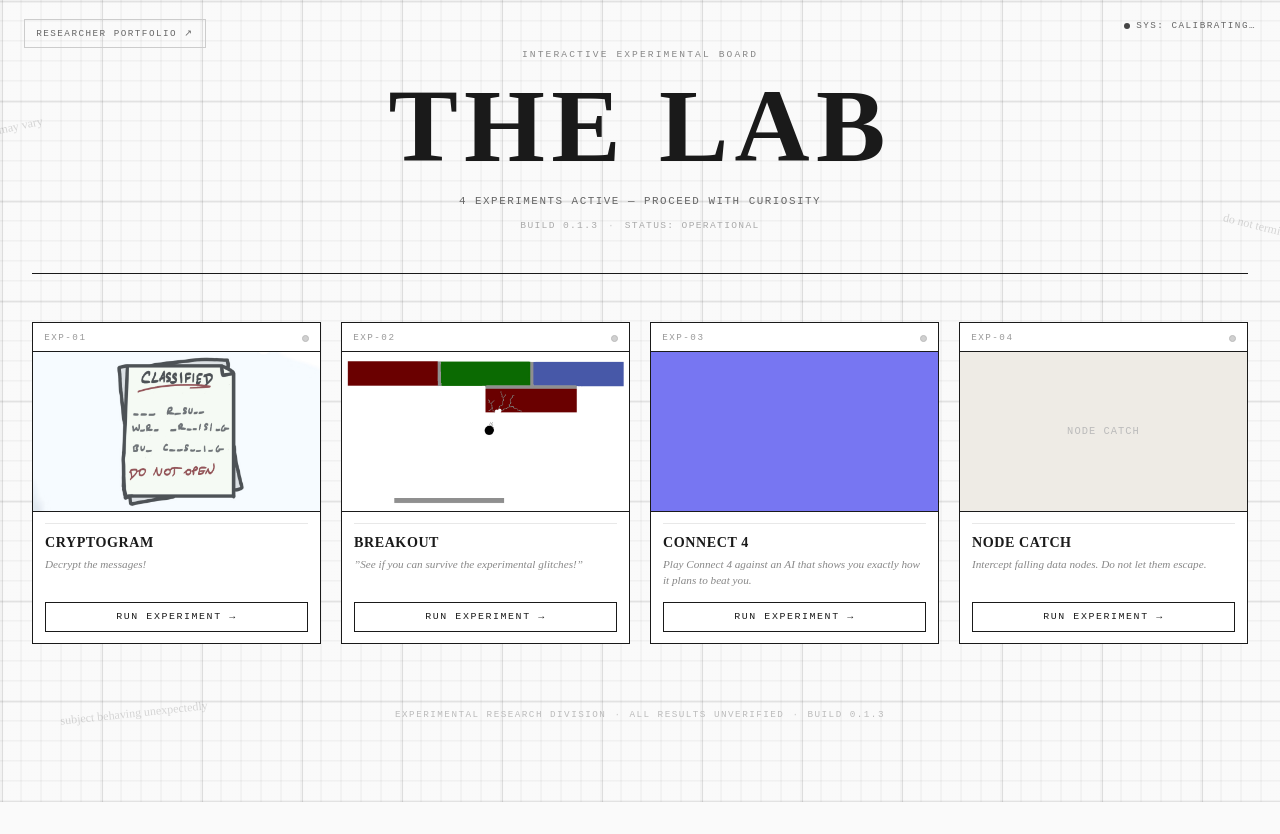
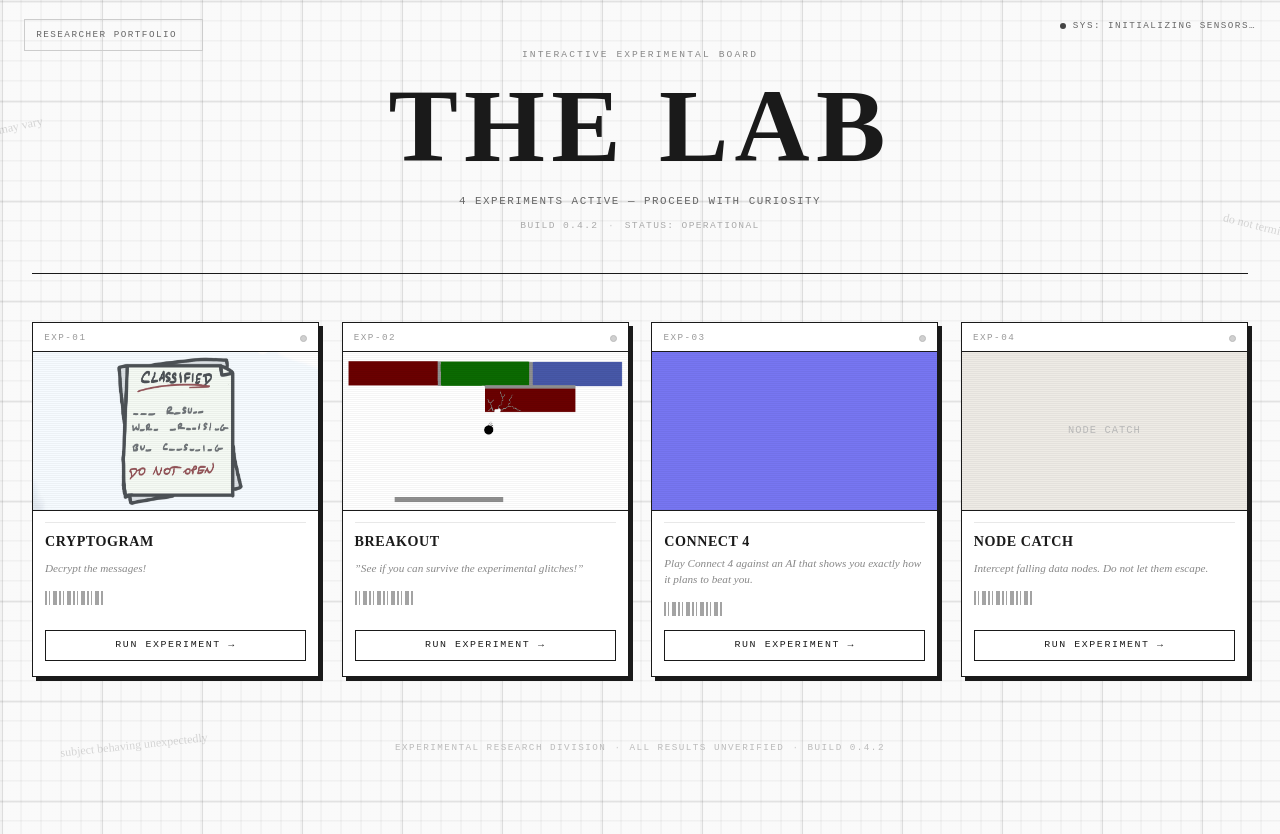
Before and after one commit to mp0549/lab, a React (Vite) app: page /#/ in a window 1280 px wide. Shown: the top 834 px of the page. Before the commit the page ends 802 px from the top, so only its background shows below. Built offline with nearby package versions, Linux system fonts and the light colour scheme.

Commit message:
UI improvements

```diff
--- a/src/components/GameCard.jsx
+++ b/src/components/GameCard.jsx
@@ -24,6 +24,7 @@ export default function GameCard({ title, subtitle, href, image, moduleId, onAcc
         <div className="module-sep" />
         <h3 className="module-title-text">{title}</h3>
         {subtitle && <p className="module-tagline-text">{subtitle}</p>}
+        <div class="module-barcode"></div>
       </div>
 
       <div className="module-foot">
--- a/src/index.css
+++ b/src/index.css
@@ -431,7 +431,7 @@ div[data-theme] { background: transparent !important; }
   color: #666;
   text-decoration: none;
   border: 1px solid #ccc;
-  padding: 0.4rem 0.7rem;
+  padding: 0.5rem 0.7rem;
   z-index: 10;
   transition: background 140ms ease, color 140ms ease, border-color 140ms ease;
 }
@@ -440,12 +440,19 @@ div[data-theme] { background: transparent !important; }
   color: #fff;
   border-color: #1a1a1a;
 }
+.lab-portfolio-link::after {
+content: " █";
+animation: blink 1.5s step-end infinite;
+}
+@keyframes blink {
+50% { opacity: 0; }
+}
 
 /* ── Module grid ── */
 .lab-grid {
   display: grid;
   grid-template-columns: repeat(1, 1fr);
-  gap: 1.25rem;
+  gap: 1.4rem;
 }
 @media (min-width: 540px)  { .lab-grid { grid-template-columns: repeat(2, 1fr); } }
 @media (min-width: 900px)  { .lab-grid { grid-template-columns: repeat(3, 1fr); } }
@@ -501,17 +508,25 @@ div[data-theme] { background: transparent !important; }
   border: 1px solid #1a1a1a;
   position: relative;
   cursor: crosshair;
-  transition: transform 180ms ease, box-shadow 180ms ease;
   display: flex;
   flex-direction: column;
-}
+  /* Hard brutalist shadow replacing the invalid gradient */
+  box-shadow: 4px 4px 0px #1a1a1a;
+  /* Smoother, slightly springy transition */
+  transition: transform 200ms cubic-bezier(0.25, 0.46, 0.45, 0.94),
+              box-shadow 200ms cubic-bezier(0.25, 0.46, 0.45, 0.94);
+}
+
 .module-card:hover {
-  transform: translateY(-3px);
-  box-shadow: 4px 4px 0 #1a1a1a;
-}
+  /* Card moves up/left, shadow grows down/right */
+  transform: translate(-3px, -3px);
+  box-shadow: 7px 7px 0px #1a1a1a;
+}
+
 .module-card:active {
-  transform: translateY(0px);
-  box-shadow: 1px 1px 0 #1a1a1a;
+  /* Squish effect on click */
+  transform: translate(2px, 2px);
+  box-shadow: 2px 2px 0px #1a1a1a;
 }
 
 /* Card top row */
@@ -521,6 +536,7 @@ div[data-theme] { background: transparent !important; }
   justify-content: space-between;
   padding: 0.5rem 0.7rem 0.35rem;
 }
+
 .module-id-tag {
   font-family: 'Courier New', monospace;
   font-size: 0.58rem;
@@ -528,6 +544,7 @@ div[data-theme] { background: transparent !important; }
   color: #999;
   text-transform: uppercase;
 }
+
 .module-led {
   width: 7px;
   height: 7px;
@@ -536,6 +553,7 @@ div[data-theme] { background: transparent !important; }
   border: 1px solid #bbb;
   transition: background 200ms ease, box-shadow 200ms ease;
 }
+
 .module-card:hover .module-led {
   background: #e8c940;
   border-color: #c4a820;
@@ -552,6 +570,28 @@ div[data-theme] { background: transparent !important; }
   border-bottom: 1px solid #1a1a1a;
   background: #eeebe5;
 }
+
+/* Add this below your existing .module-thumb-wrap */
+.module-thumb-wrap::after {
+  content: "";
+  position: absolute;
+  top: 0;
+  left: 0;
+  width: 100%;
+  height: 100%;
+  /* Creates the horizontal scanlines */
+  background: repeating-linear-gradient(
+    0deg,
+    rgba(0, 0, 0, 0.04),
+    rgba(0, 0, 0, 0.04) 1px,
+    transparent 1px,
+    transparent 2px
+  );
+  /* Ensures the overlay doesn't block right-clicks or hover states */
+  pointer-events: none;
+  z-index: 2;
+}
+
 .module-thumb-img {
   width: 100%;
   height: 100%;
@@ -559,9 +599,11 @@ div[data-theme] { background: transparent !important; }
   display: block;
   transition: transform 320ms ease;
 }
+
 .module-card:hover .module-thumb-img {
   transform: scale(1.04);
 }
+
 .module-thumb-empty {
   width: 100%;
   height: 100%;
@@ -580,12 +622,14 @@ div[data-theme] { background: transparent !important; }
   padding: 0.7rem 0.75rem 0.4rem;
   flex: 1;
 }
+
 .module-sep {
   width: 100%;
   height: 1px;
   background: #e8e8e8;
   margin-bottom: 0.55rem;
 }
+
 .module-title-text {
   font-family: 'Times New Roman', serif;
   font-size: 0.88rem;
@@ -596,18 +640,64 @@ div[data-theme] { background: transparent !important; }
   line-height: 1.3;
   margin-bottom: 0.3rem;
 }
+
+/* Add these keyframes anywhere in your stylesheet */
+@keyframes text-glitch {
+  0% { text-shadow: 1px 0 0 red, -1px 0 0 cyan; transform: translate(-1px, 0); }
+  20% { text-shadow: -1px 0 0 red, 1px 0 0 cyan; transform: translate(1px, 0); }
+  40% { text-shadow: 1px 0 0 red, -1px 0 0 cyan; transform: translate(-1px, 0); }
+  60% { text-shadow: -1px 0 0 red, 1px 0 0 cyan; transform: translate(1px, 0); }
+  80% { text-shadow: 0.5px 0 0 red, -0.5px 0 0 cyan; transform: translate(-0.5px, 0); }
+  100% { text-shadow: 0 0 0 transparent; transform: translate(0, 0); }
+}
+
+/* Trigger the animation when the card is hovered */
+.module-card:hover .module-title-text {
+  animation: text-glitch 0.35s cubic-bezier(0.25, 0.46, 0.45, 0.94) both;
+}
+
+/* Add these keyframes anywhere in your stylesheet */
+@keyframes terminal-wipe {
+  from { clip-path: inset(0 100% 0 0); }
+  to { clip-path: inset(0 0 0 0); }
+}
+
+/* Update your existing .module-tagline-text to include the animation */
 .module-tagline-text {
   font-family: 'Times New Roman', serif;
   font-size: 0.7rem;
   color: #888;
   font-style: italic;
   line-height: 1.45;
+
+  /* The Typewriter additions */
+  display: inline-block;
+  animation: terminal-wipe 1.2s cubic-bezier(0.21, 0.88, 0.65, 1.02) forwards;
+}
+
+/*Simulated barcode*/
+.module-barcode {
+  height: 14px;
+  width: 60px;
+  margin-top: 12px;
+  opacity: 0.4;
+  /* Simulates barcode lines of varying thickness */
+  background: repeating-linear-gradient(
+    to right,
+    #1a1a1a 0, #1a1a1a 2px,
+    transparent 2px, transparent 4px,
+    #1a1a1a 4px, #1a1a1a 5px,
+    transparent 5px, transparent 8px,
+    #1a1a1a 8px, #1a1a1a 12px,
+    transparent 12px, transparent 14px
+  );
 }
 
 /* Card action */
 .module-foot {
-  padding: 0.45rem 0.75rem 0.7rem;
-}
+  padding: 0.45rem 0.75rem 0.9rem;
+}
+
 .module-btn {
   display: block;
   width: 100%;
@@ -618,27 +708,50 @@ div[data-theme] { background: transparent !important; }
   text-transform: uppercase;
   color: #1a1a1a;
   border: 1px solid #1a1a1a;
-  padding: 0.4rem 0.75rem;
+  padding: 0.45rem 0.75rem;
   text-decoration: none;
   background: transparent;
-  transition: background 140ms ease, color 140ms ease;
-}
+
+  /* Required for the background sweep animation */
+  position: relative;
+  overflow: hidden;
+  z-index: 1;
+  transition: color 250ms ease;
+}
+
+/* The sweeping background block */
+.module-btn::before {
+  content: "";
+  position: absolute;
+  top: 0;
+  left: -100%;
+  width: 100%;
+  height: 100%;
+  background: #1a1a1a;
+  transition: transform 250ms ease;
+  z-index: -1;
+}
+
 .module-btn:hover {
-  background: #1a1a1a;
   color: #fff;
 }
-.module-btn:active {
+
+.module-btn:hover::before {
+  transform: translateX(100%);
+}
+
+.module-btn:active::before {
   background: #000;
-  color: #fff;
-}
+}
+
 .module-btn-arrow {
   display: inline-block;
-  transition: transform 140ms ease;
-}
+  transition: transform 250ms ease;
+}
+
 .module-btn:hover .module-btn-arrow {
-  transform: translateX(4px);
-}
-
+  transform: translateX(5px);
+}
 
 /* ═══════════════════════════════════════════════
    CRYPTOGRAM PAGE
--- a/src/pages/MainMenu.jsx
+++ b/src/pages/MainMenu.jsx
@@ -1,10 +1,20 @@
 import React, { useEffect, useRef, useState } from 'react';
 import GameCard from '../components/GameCard';
 import games from '../gamesData';
+import { color } from 'framer-motion';
 
 function SysStatus() {
-  const states = ['CALIBRATING…', 'MONITORING SUBJECT', 'ANOMALY DETECTED', 'STABLE'];
-  const [idx, setIdx] = useState(0);
+  const states = [
+    'INITIALIZING SENSORS…',
+    'CALIBRATING…',
+    'SYNCING TELEMETRY…',
+    'MONITORING SUBJECT',
+    'ANALYZING PATTERNS…',
+    'ANOMALY DETECTED',
+    'ISOLATING SIGNAL…',
+    'RECALIBRATING…',
+    'STABLE'
+  ];  const [idx, setIdx] = useState(0);
 
   useEffect(() => {
     const t = setInterval(() => setIdx((i) => (i + 1) % states.length), 6000);
@@ -21,7 +31,7 @@ function SysStatus() {
 
 export default function MainMenu() {
   const [accessCount, setAccessCount] = useState(0);
-  const [buildLabel, setBuildLabel] = useState('BUILD 0.1.3');
+  const [buildLabel, setBuildLabel] = useState('BUILD 0.4.2');
   const [buildFlicker, setBuildFlicker] = useState(false);
   const [isIdle, setIsIdle] = useState(false);
   const idleTimer = useRef(null);
@@ -45,7 +55,7 @@ export default function MainMenu() {
     if (accessCount >= 2) {
       setBuildFlicker(true);
       const t = setTimeout(() => {
-        setBuildLabel('BUILD 0.1.4');
+        setBuildLabel('BUILD 0.4.2');
         setTimeout(() => setBuildFlicker(false), 400);
       }, 300);
       return () => clearTimeout(t);
@@ -59,8 +69,9 @@ export default function MainMenu() {
         target="_blank"
         rel="noopener noreferrer"
         className="lab-portfolio-link"
+        // style={{ backgroundColor: 'darkgray', color: 'white' }}
       >
-        RESEARCHER PORTFOLIO ↗
+        RESEARCHER PORTFOLIO
       </a>
       <SysStatus />
 
```
Also changed, not shown: 6 other files (tests, documents, lock files or other folders).
